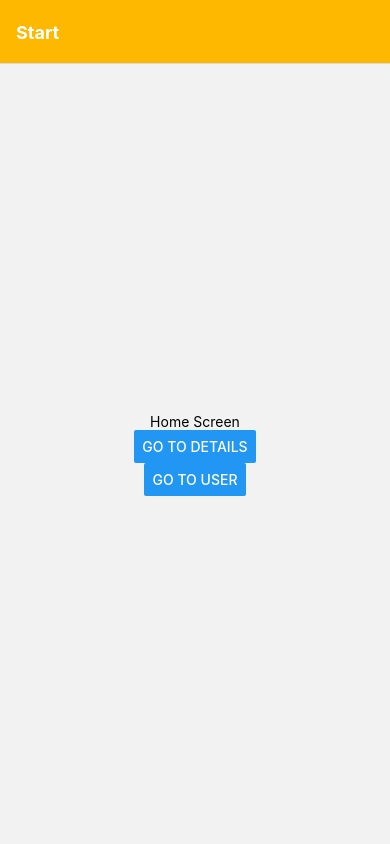
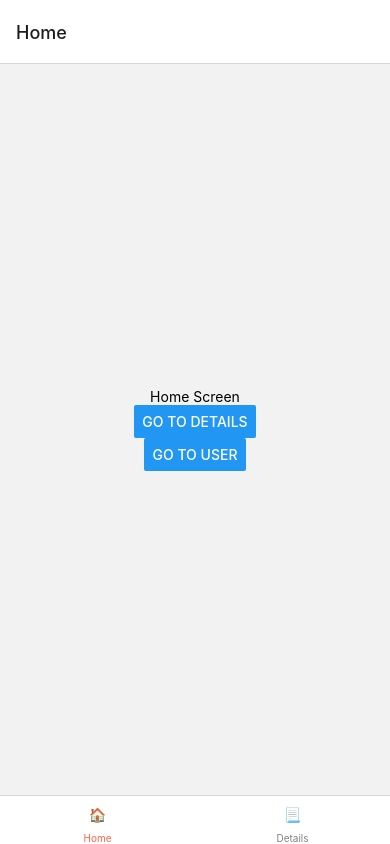
Before and after one commit to FranElfers/Fulbo, a React Native app: screen / in a window 390 px wide. Built offline with nearby package versions, Linux system fonts and the light colour scheme.

Commit message:
bottom tab navigator

```diff
--- a/App.js
+++ b/App.js
@@ -2,6 +2,7 @@ import * as React from 'react';
 import { View, Text, Button, Image, SafeAreaView, Dimensions, Pressable } from 'react-native';
 import { NavigationContainer } from '@react-navigation/native';
 import { createNativeStackNavigator } from '@react-navigation/native-stack';
+import { createBottomTabNavigator } from '@react-navigation/bottom-tabs';
 import Waffles from './Waffles'
 
 function HomeScreen({ navigation }) {
@@ -35,6 +36,8 @@ const LogoTitle = () => <Text>🧇</Text>
 
 const Stack = createNativeStackNavigator();
 
+const Tab = createBottomTabNavigator();
+
 function App() {
   const options = {
     headerStyle: {
@@ -47,6 +50,17 @@ function App() {
   }
 
   return <NavigationContainer>
+    <Tab.Navigator screenOptions={({ route }) => ({
+      tabBarIcon: () => <Text>{route.name === 'Home' ? '🏠' : '📃'}</Text>,
+      tabBarActiveTintColor: 'tomato',
+      tabBarInactiveTintColor: 'gray'
+    })}>
+      <Tab.Screen name="Home" component={HomeScreen} />
+      <Tab.Screen name="Details" component={DetailsScreen} />
+    </Tab.Navigator>
+  </NavigationContainer>
+
+  return <NavigationContainer>
     <Stack.Navigator screenOptions={options} initialRouteName="Home">
       <Stack.Screen name="Home" options={{title: 'Start'}} component={HomeScreen} />
       <Stack.Screen name="User" options={{
@@ -55,6 +69,7 @@ function App() {
       }} component={User} />
       <Stack.Screen name="Details" options={({ route }) => ({title: route.params.name})} component={DetailsScreen} />
     </Stack.Navigator>
+
   </NavigationContainer>
 }
 
```
Also changed, not shown: package.json (+5 -2 lines), 2 other files (tests, documents, lock files or other folders).
